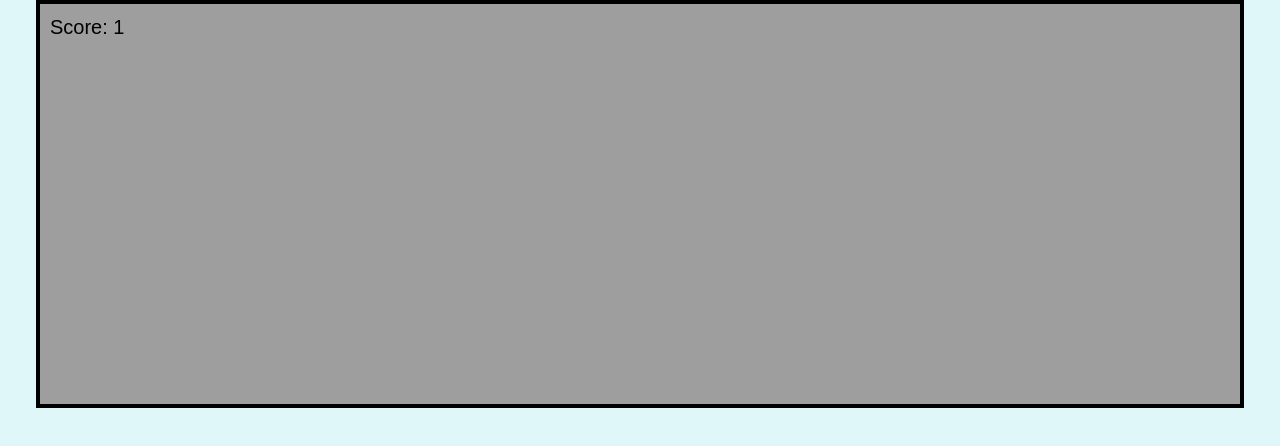
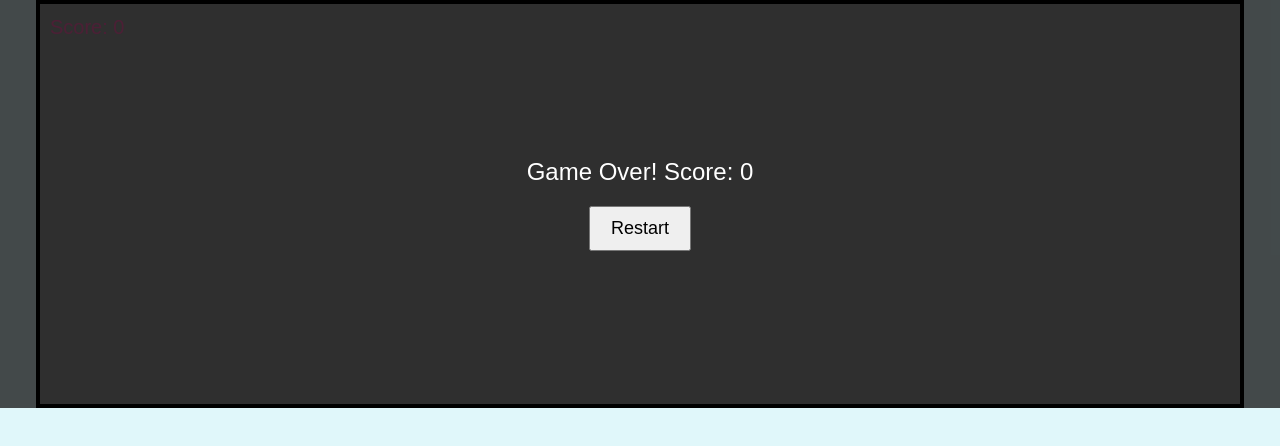
Before and after one commit to SteeleCoCA/LegoSpaceGame_Passion, a plain HTML site: page index.html in a window 1280 px wide. Drawn offline with Linux system fonts and the light colour scheme.

Commit message:
Update index.html

```diff
--- a/index.html
+++ b/index.html
@@ -10,6 +10,7 @@
       overflow: hidden;
       font-family: sans-serif;
       background: #e0f7fa;
+      position: relative;
     }
     canvas {
       display: block;
@@ -17,17 +18,47 @@
       background: #fff;
       border: 4px solid #000;
     }
+    #gameOverScreen {
+      position: absolute;
+      top: 0;
+      left: 0;
+      width: 100%;
+      height: 100%;
+      background: rgba(0, 0, 0, 0.7);
+      color: white;
+      display: flex;
+      flex-direction: column;
+      justify-content: center;
+      align-items: center;
+      font-size: 24px;
+      z-index: 10;
+      display: none;
+    }
+    #restartBtn {
+      margin-top: 20px;
+      padding: 10px 20px;
+      font-size: 18px;
+      cursor: pointer;
+    }
   </style>
 </head>
 <body>
   <canvas id="gameCanvas" width="1200" height="400"></canvas>
+  <div id="gameOverScreen">
+    <div id="gameOverText"></div>
+    <button id="restartBtn">Restart</button>
+  </div>
   <script>
     const canvas = document.getElementById('gameCanvas');
     const ctx = canvas.getContext('2d');
+    const gameOverScreen = document.getElementById('gameOverScreen');
+    const gameOverText = document.getElementById('gameOverText');
+    const restartBtn = document.getElementById('restartBtn');
 
     const GRAVITY = 1;
     const JUMP = -22;
     let gameSpeed = 5;
+    let gameRunning = true;
 
     // Load background image
     const backgroundImg = new Image();
@@ -99,19 +130,20 @@
           captain.y < obsY + obs.height &&
           captain.y + captain.height > obsY
         ) {
-          alert('Game Over! Score: ' + score);
-          document.location.reload();
+          endGame();
         }
       }
     }
 
     function drawScore() {
-      ctx.fillStyle = '#000';
+      ctx.fillStyle = '#ff69b4';
       ctx.font = '20px sans-serif';
       ctx.fillText('Score: ' + score, 10, 30);
     }
 
     function gameLoop() {
+      if (!gameRunning) return;
+
       ctx.clearRect(0, 0, canvas.width, canvas.height);
       ctx.drawImage(backgroundImg, 0, 0, canvas.width, canvas.height);
       drawCaptain();
@@ -129,6 +161,25 @@
       requestAnimationFrame(gameLoop);
     }
 
+    function endGame() {
+      gameRunning = false;
+      gameOverText.innerText = 'Game Over! Score: ' + score;
+      gameOverScreen.style.display = 'flex';
+    }
+
+    restartBtn.addEventListener('click', () => {
+      // Reset game state
+      captain.y = 350;
+      captain.dy = 0;
+      captain.jumping = false;
+      obstacles = [];
+      score = 0;
+      frame = 0;
+      gameRunning = true;
+      gameOverScreen.style.display = 'none';
+      gameLoop();
+    });
+
     // Wait until all images are loaded before starting
     let imagesLoaded = 0;
     function checkAllImagesLoaded() {
@@ -141,7 +192,7 @@
     obstacleImg.onload = checkAllImagesLoaded;
 
     document.addEventListener('keydown', (e) => {
-      if (e.code === 'Space' && !captain.jumping) {
+      if (e.code === 'Space' && !captain.jumping && gameRunning) {
         captain.dy = JUMP;
         captain.jumping = true;
       }
```
